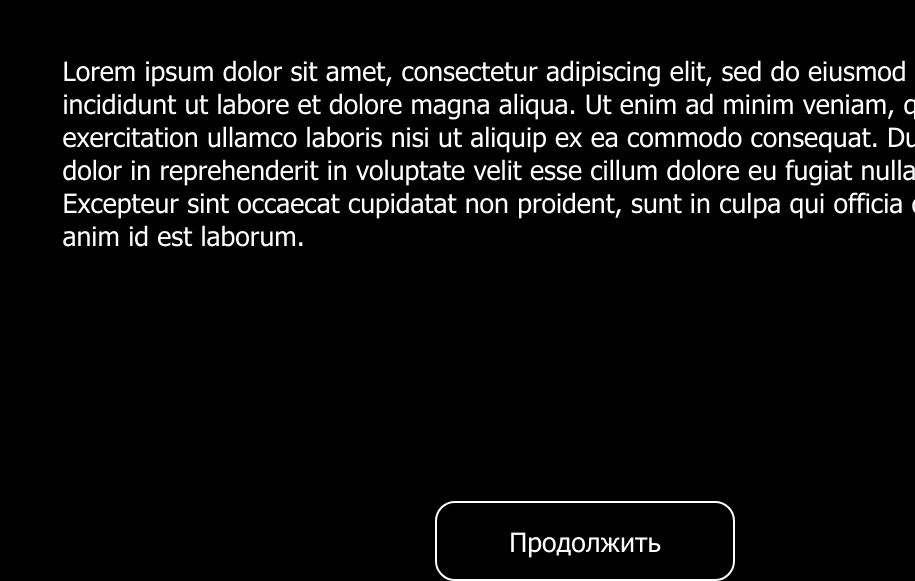
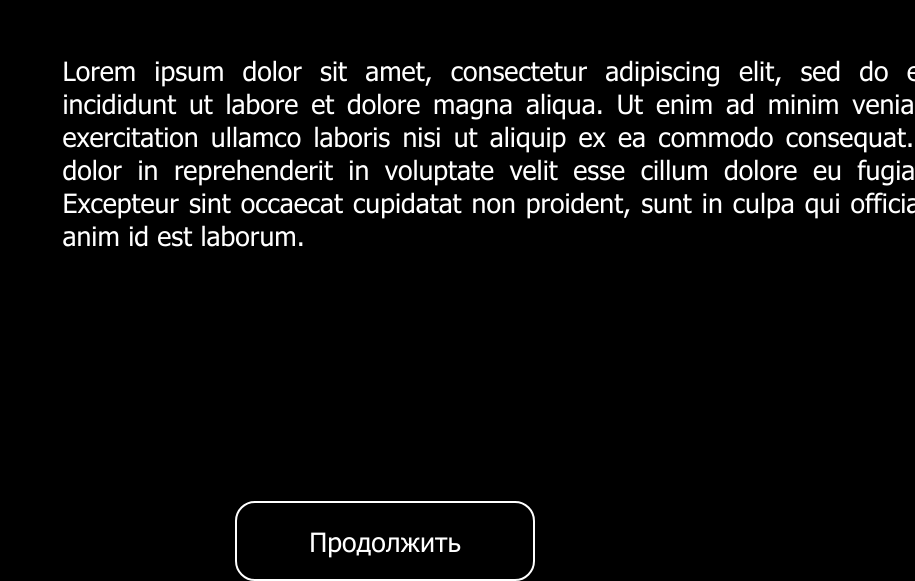
Before and after one commit to TechnoVoyage/mendeleev-table, a plain HTML site: page index.html in a window 1280 px wide. Shown: the part 1347-1928 px from the top of the page, without its empty margins (365-1280 px from the left). Drawn offline with nearby package versions, Linux system fonts and the light colour scheme.

Commit message:
Text justified

```diff
--- a/style.css
+++ b/style.css
@@ -150,6 +150,7 @@ body{
 
 .new-particle-text{
     font-family: 'Tahoma';
+    text-align: justify;
     color: white;
     width: 95%;
     margin: auto;
@@ -162,7 +163,7 @@ body{
     height: 80px;
     position: relative;
     top: 550px;
-    left: 400px;
+    left: 200px;
     color: white;
     font-family: 'Tahoma';
     font-size: 20pt;
```
